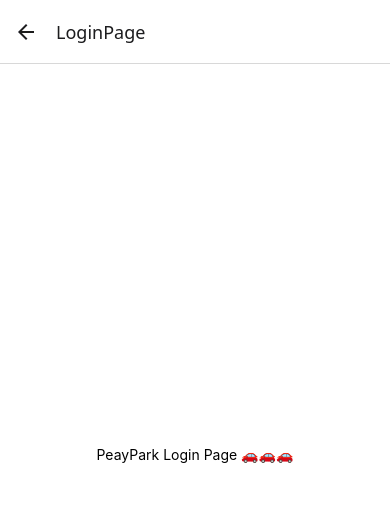
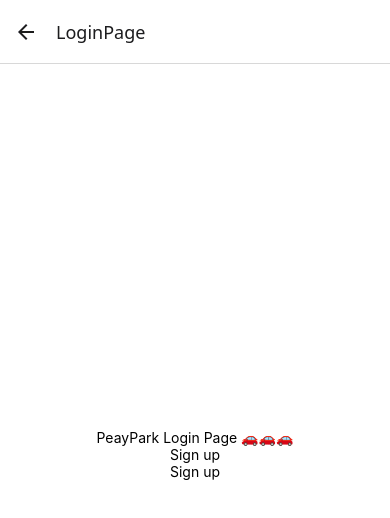
Before and after one commit to Divinek1/4805GroupProject, a React Native app in the folder PeayParkApplication/: screen / in a window 390 px wide. Both pictures are taken after a click on the button "GO TO LOGIN PAGE". Shown: the top 518 px of the page. Built offline with nearby package versions, Linux system fonts and the light colour scheme.

Commit message:
testing login page

```diff
--- a/PeayParkApplication/App.js
+++ b/PeayParkApplication/App.js
@@ -1,7 +1,7 @@
 import React from 'react';
 import { NavigationContainer } from '@react-navigation/native';
 import { createNativeStackNavigator } from '@react-navigation/native-stack';
-import {Button, StyleSheet, Text, View} from 'react-native';
+import {Button, StyleSheet, Text, TouchableOpacity, View} from 'react-native';
 
 
 const LoginPage = () => { // Copy this to make new pages Mitchell working on it.
@@ -12,6 +12,12 @@ const LoginPage = () => { // Copy this to make new pages Mitchell working on it.
         <View style={styles.container}>
             <Text>PeayPark Login Page 🚗🚗🚗</Text>
             {/* Add custom content for Page  here */}
+            <TouchableOpacity onPress={() => navigation.navigate("Signup")}>
+                <Text>Sign up</Text>
+            </TouchableOpacity>
+            <TouchableOpacity onPress={() => navigation.navigate("Signup")}>
+                <Text>Sign up</Text>
+            </TouchableOpacity>
 
         </View>
 
```
